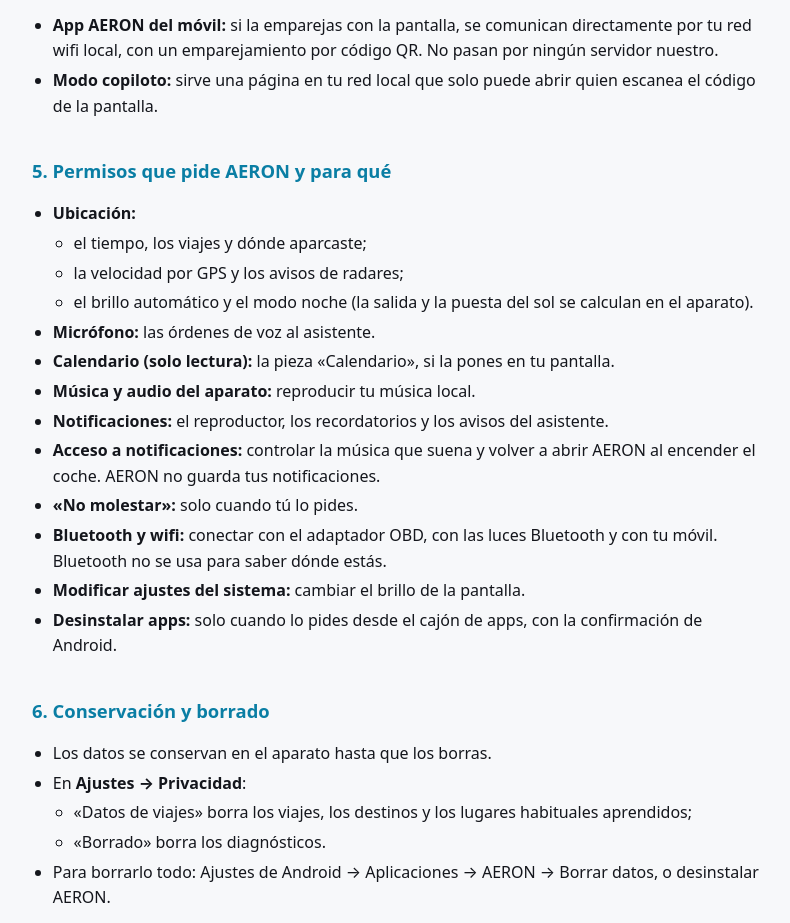
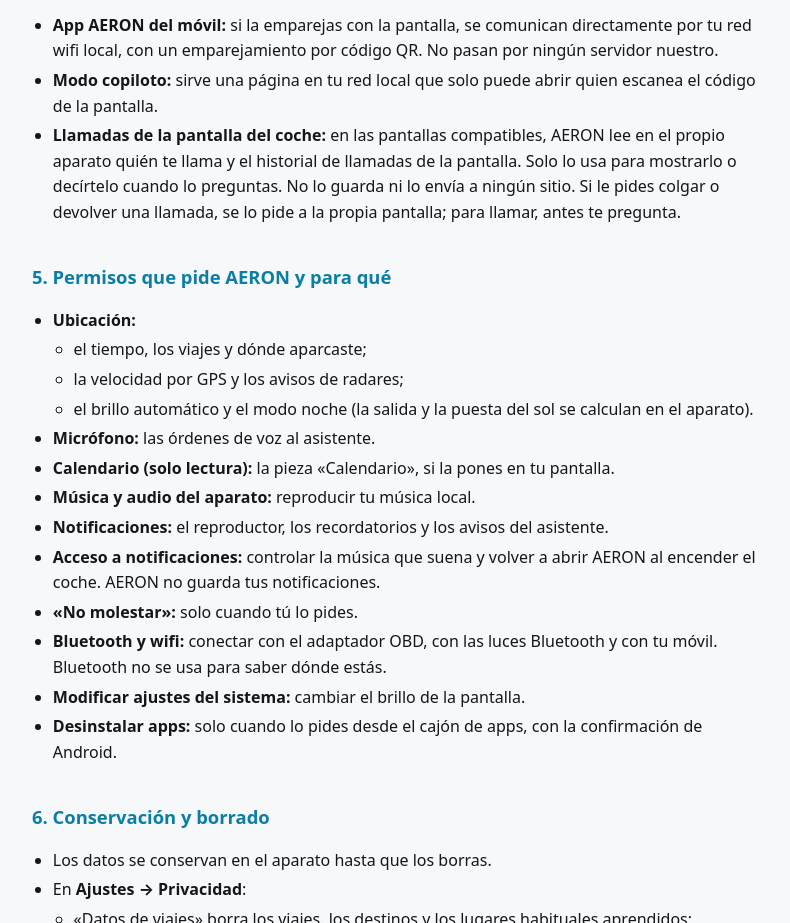
Before and after one commit to tastyi30/aeron-privacy, a plain HTML site: page index.html in a window 1280 px wide. Shown: the part 1421-2344 px from the top of the page, without its empty margins (244-1034 px from the left). Drawn offline with Linux system fonts and the light colour scheme.

Commit message:
Pantalla: llamadas de la pantalla del coche (quién llama e historial, solo en el aparato)

```diff
--- a/index.html
+++ b/index.html
@@ -52,6 +52,8 @@ En <strong>Ajustes → Privacidad</strong> ves qué sabe AERON, controlas cada e
 <strong>App AERON del móvil:</strong> si la emparejas con la pantalla, se comunican directamente por tu red wifi local, con un emparejamiento por código QR. No pasan por ningún servidor nuestro.
 </li><li>
 <strong>Modo copiloto:</strong> sirve una página en tu red local que solo puede abrir quien escanea el código de la pantalla.
+</li><li>
+<strong>Llamadas de la pantalla del coche:</strong> en las pantallas compatibles, AERON lee en el propio aparato quién te llama y el historial de llamadas de la pantalla. Solo lo usa para mostrarlo o decírtelo cuando lo preguntas. No lo guarda ni lo envía a ningún sitio. Si le pides colgar o devolver una llamada, se lo pide a la propia pantalla; para llamar, antes te pregunta.
 </li></ul>
 <h2>5. Permisos que pide AERON y para qué</h2>
 <ul><li>
```
Also changed, not shown: en.html (+2 -0 lines).
